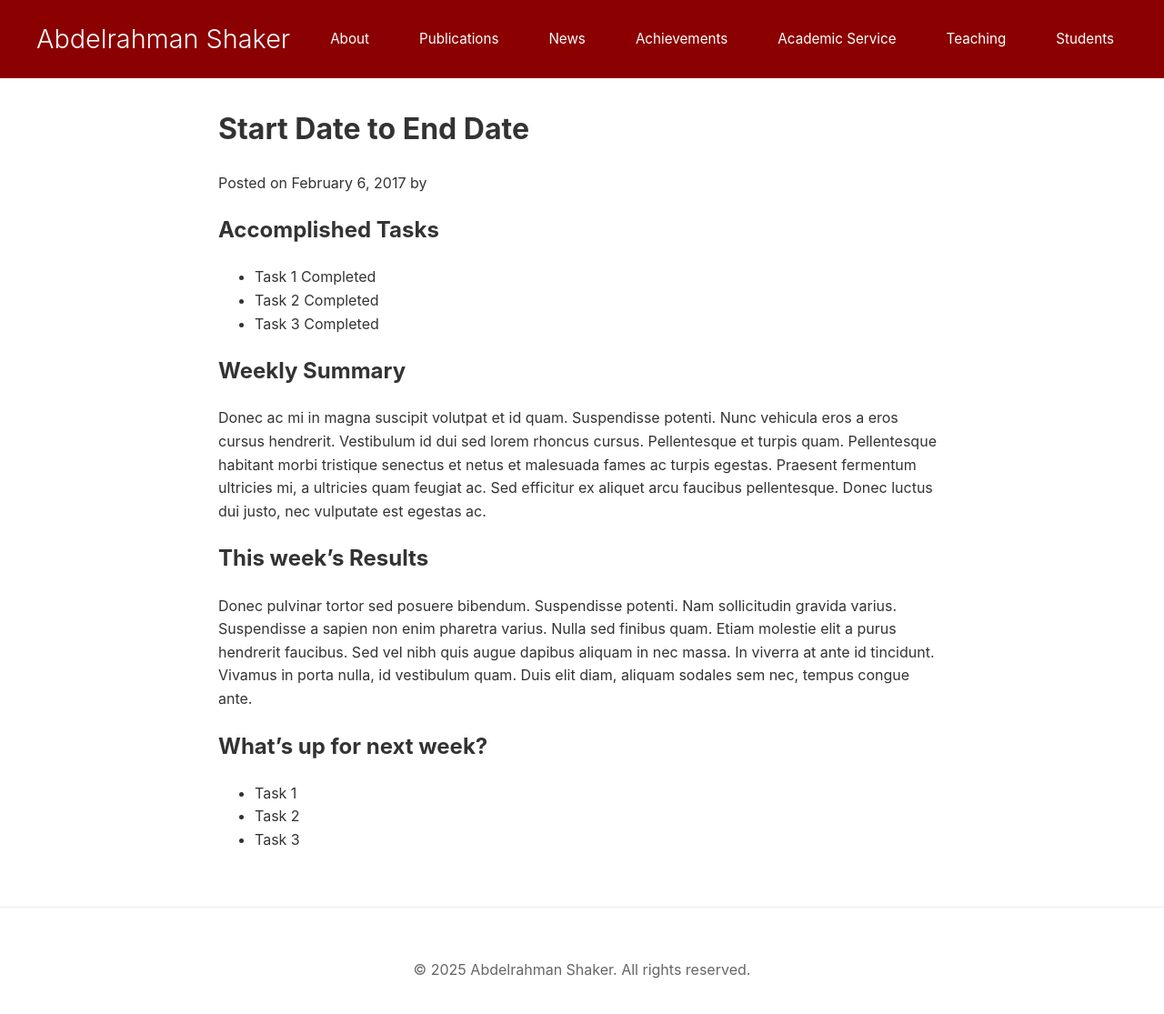
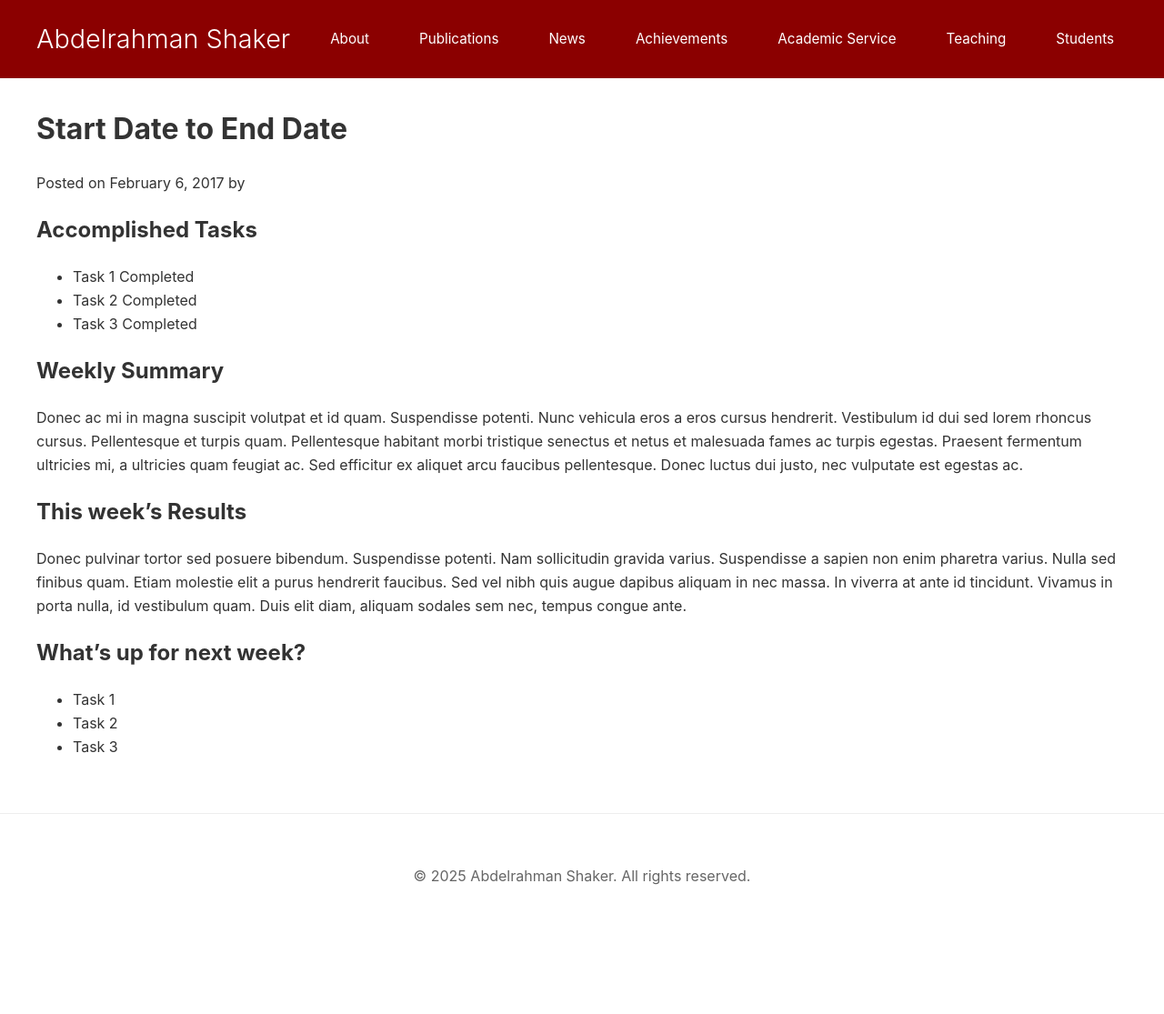
Before and after one commit to Amshaker/Amshaker.github.io, a Jekyll site: the page built from _posts/2017-01-01-weekly-template.markdown, in a window 1280 px wide and 1135 px high. Shown: the top 1115 px of the window at 91% size. Built offline with Jekyll 4.4.1, drawn with Linux system fonts in a browser that asks for light colours.

Commit message:
Update default.html

```diff
--- a/_layouts/default.html
+++ b/_layouts/default.html
@@ -78,9 +78,9 @@
         }
 
         .content-wrapper {
-            max-width: 800px;
+            max-width: 1400px;
             margin: 0 auto;
-            padding: 0 20px;
+            padding: 0 40px;
         }
     </style>
 </head>
```
